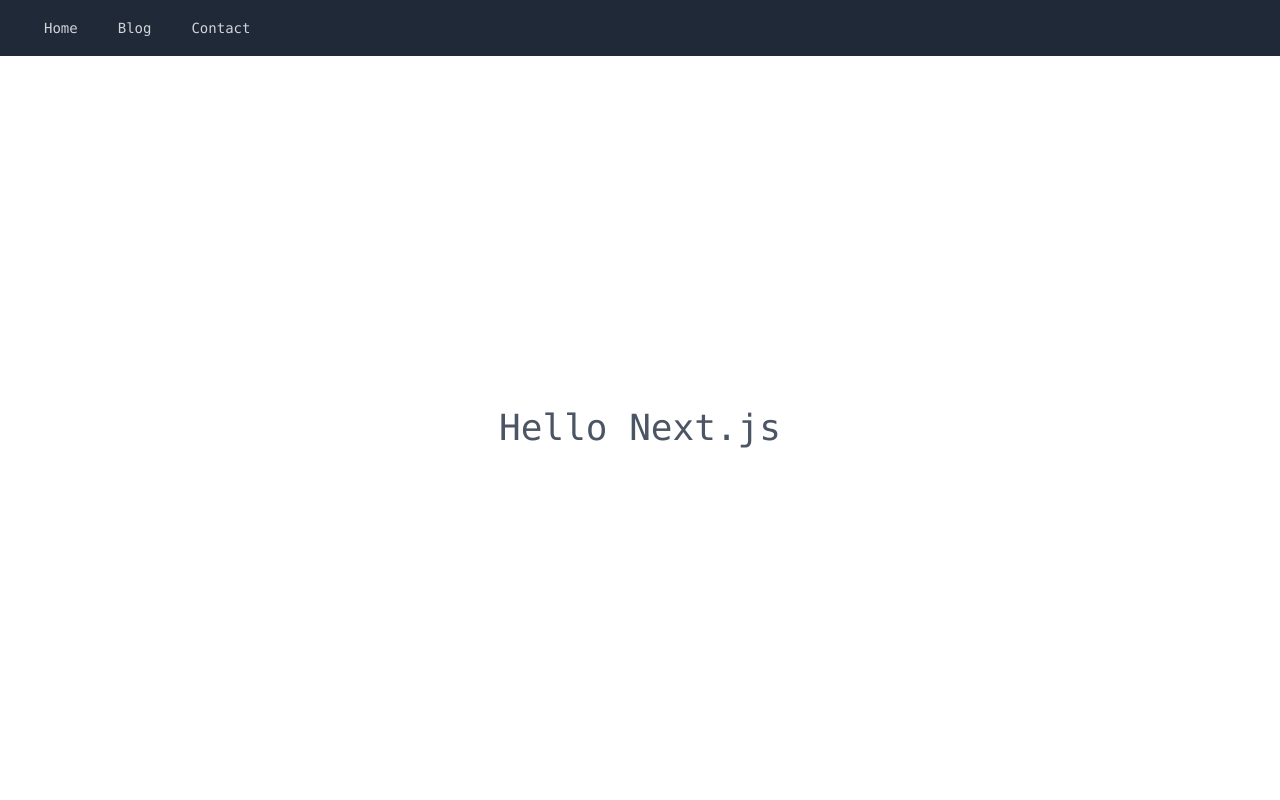
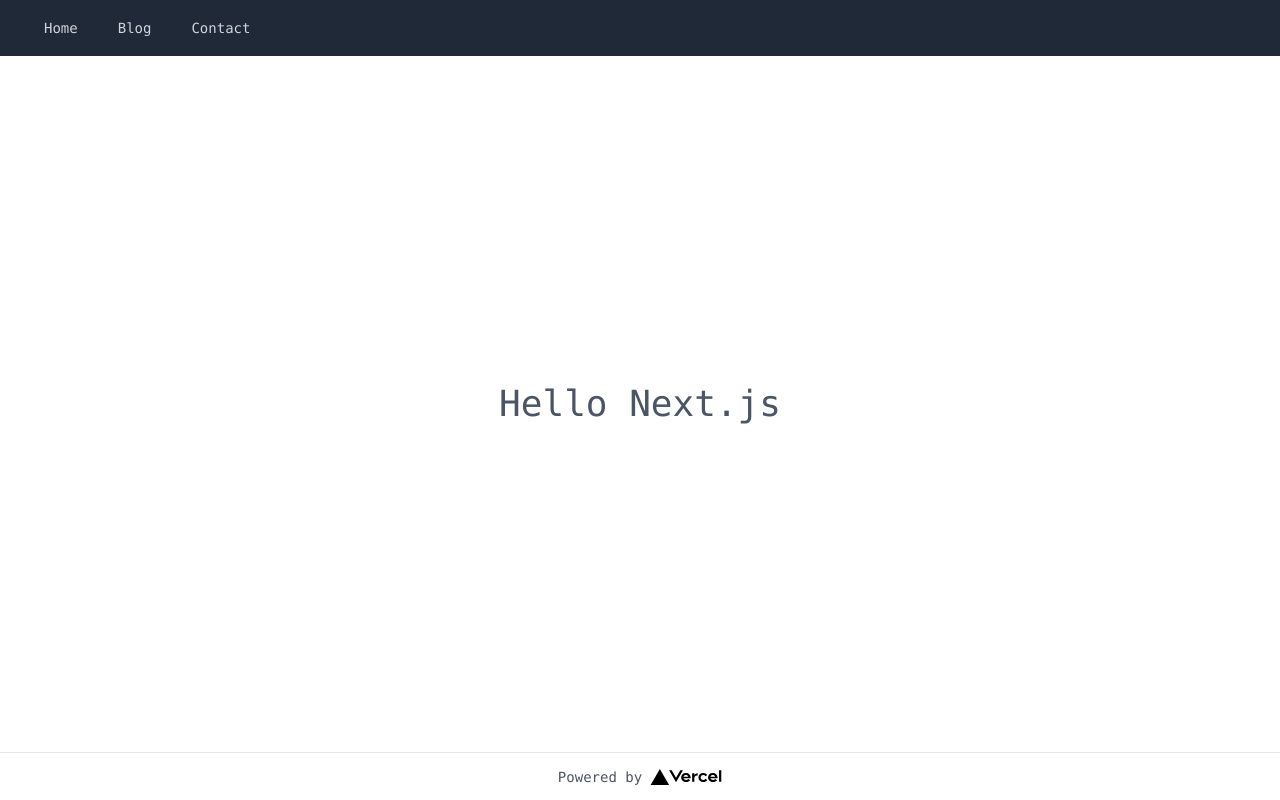
Before and after one commit to Ursi2804/nextjs-lesson-hp, a Next.js app: page / in a window 1280 px wide. Built offline with nearby package versions, Linux system fonts and the light colour scheme.

Commit message:
フッターをレイアウトに実装

```diff
--- a/components/Layout.js
+++ b/components/Layout.js
@@ -1,5 +1,6 @@
 import Head from "next/head"
 import Link from "next/link"
+import Image from 'next/image'
 
 export default function Layout({children,title="HP by Next.js"}){
     return (
@@ -33,6 +34,19 @@
             <main className="flex flex-1 justify-center items-center flex-col w-screen">
                 {children}
             </main>
+            <footer className="w-full h-12 flex justify-center items-center border-t">
+                <a
+                className="flex items-center"
+                href="https://vercel.com?utm_source=create-next-app&utm_medium=default-template&utm_campaign=create-next-app"
+                target="_blank"
+                rel="noopener noreferrer"
+                >
+                Powered by{' '}
+                <span className="h-4 ml-2">
+                    <Image src="/vercel.svg" alt="Vercel Logo" width={72} height={16} />
+                </span>
+                </a>
+            </footer>
         </div>
     );
 }
```
Also changed, not shown: pages/index.js (+1 -12 lines).
